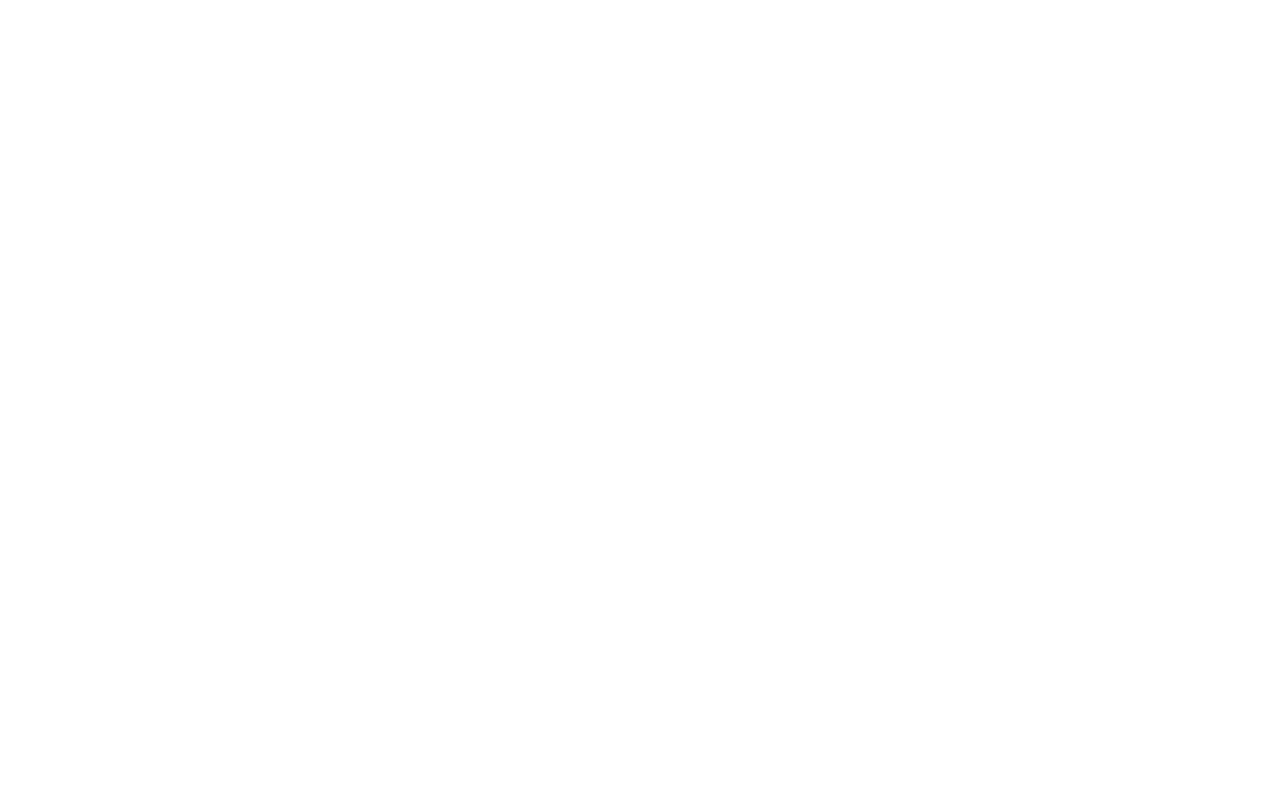
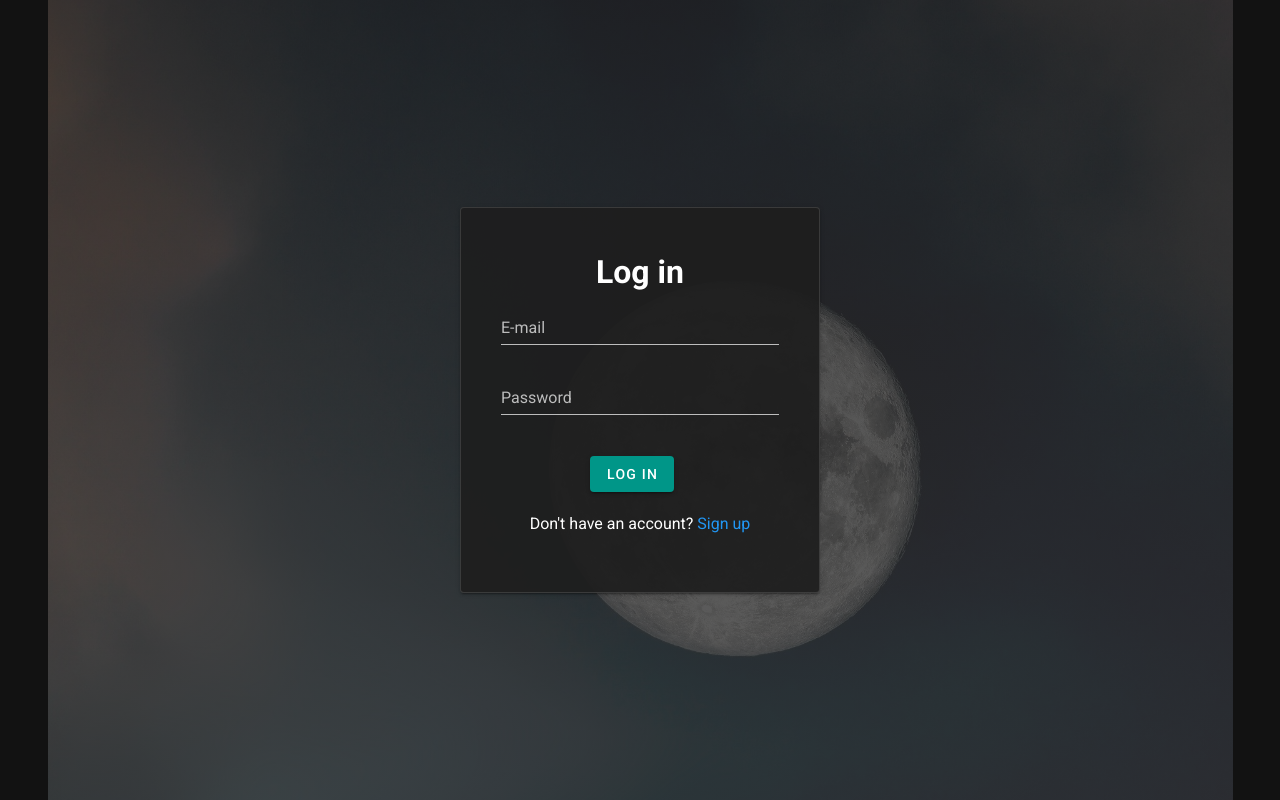
Before and after one commit to danielsneira/digital-gallery-ui, a Vue app: page /login in a window 1280 px wide. Built offline with nearby package versions, Linux system fonts and the light colour scheme.

Commit message:
implements login

```diff
--- a/src/App.vue
+++ b/src/App.vue
@@ -1,19 +1,27 @@
 <template>
   <v-app>
-
     <v-main>
-      <router-view/>
+      <router-view />
     </v-main>
   </v-app>
 </template>
 
 <script>
-
 export default {
-  name: 'App',
+  name: "App",
 
   data: () => ({
     //
   }),
+  watch: {
+    // eslint-disable-next-line no-unused-vars
+    $route(to, from) {
+      document.title = to.meta.title || "";
+    },
+    immediate: true
+  },
 };
 </script>
+
+<style>
+</style>
--- a/src/components/HelloWorld.vue
+++ /dev/null
@@ -1,151 +0,0 @@
-<template>
-  <v-container>
-    <v-row class="text-center">
-      <v-col cols="12">
-        <v-img
-          :src="require('../assets/logo.svg')"
-          class="my-3"
-          contain
-          height="200"
-        />
-      </v-col>
-
-      <v-col class="mb-4">
-        <h1 class="display-2 font-weight-bold mb-3">
-          Welcome to Vuetify
-        </h1>
-
-        <p class="subheading font-weight-regular">
-          For help and collaboration with other Vuetify developers,
-          <br>please join our online
-          <a
-            href="https://community.vuetifyjs.com"
-            target="_blank"
-          >Discord Community</a>
-        </p>
-      </v-col>
-
-      <v-col
-        class="mb-5"
-        cols="12"
-      >
-        <h2 class="headline font-weight-bold mb-3">
-          What's next?
-        </h2>
-
-        <v-row justify="center">
-          <a
-            v-for="(next, i) in whatsNext"
-            :key="i"
-            :href="next.href"
-            class="subheading mx-3"
-            target="_blank"
-          >
-            {{ next.text }}
-          </a>
-        </v-row>
-      </v-col>
-
-      <v-col
-        class="mb-5"
-        cols="12"
-      >
-        <h2 class="headline font-weight-bold mb-3">
-          Important Links
-        </h2>
-
-        <v-row justify="center">
-          <a
-            v-for="(link, i) in importantLinks"
-            :key="i"
-            :href="link.href"
-            class="subheading mx-3"
-            target="_blank"
-          >
-            {{ link.text }}
-          </a>
-        </v-row>
-      </v-col>
-
-      <v-col
-        class="mb-5"
-        cols="12"
-      >
-        <h2 class="headline font-weight-bold mb-3">
-          Ecosystem
-        </h2>
-
-        <v-row justify="center">
-          <a
-            v-for="(eco, i) in ecosystem"
-            :key="i"
-            :href="eco.href"
-            class="subheading mx-3"
-            target="_blank"
-          >
-            {{ eco.text }}
-          </a>
-        </v-row>
-      </v-col>
-    </v-row>
-  </v-container>
-</template>
-
-<script>
-  export default {
-    name: 'HelloWorld',
-
-    data: () => ({
-      ecosystem: [
-        {
-          text: 'vuetify-loader',
-          href: 'https://github.com/vuetifyjs/vuetify-loader',
-        },
-        {
-          text: 'github',
-          href: 'https://github.com/vuetifyjs/vuetify',
-        },
-        {
-          text: 'awesome-vuetify',
-          href: 'https://github.com/vuetifyjs/awesome-vuetify',
-        },
-      ],
-      importantLinks: [
-        {
-          text: 'Documentation',
-          href: 'https://vuetifyjs.com',
-        },
-        {
-          text: 'Chat',
-          href: 'https://community.vuetifyjs.com',
-        },
-        {
-          text: 'Made with Vuetify',
-          href: 'https://madewithvuejs.com/vuetify',
-        },
-        {
-          text: 'Twitter',
-          href: 'https://twitter.com/vuetifyjs',
-        },
-        {
-          text: 'Articles',
-          href: 'https://medium.com/vuetify',
-        },
-      ],
-      whatsNext: [
-        {
-          text: 'Explore components',
-          href: 'https://vuetifyjs.com/components/api-explorer',
-        },
-        {
-          text: 'Select a layout',
-          href: 'https://vuetifyjs.com/getting-started/pre-made-layouts',
-        },
-        {
-          text: 'Frequently Asked Questions',
-          href: 'https://vuetifyjs.com/getting-started/frequently-asked-questions',
-        },
-      ],
-    }),
-  }
-</script>
--- a/src/plugins/vuetify.js
+++ b/src/plugins/vuetify.js
@@ -4,4 +4,5 @@
 Vue.use(Vuetify);
 
 export default new Vuetify({
-});
+  theme: { dark: true },
+})
--- a/src/router/index.js
+++ b/src/router/index.js
@@ -8,16 +8,33 @@
   {
     path: '/',
     name: 'Home',
-    component: Home
+    component: Home,
+    meta: {
+      auth: true,
+      title: 'Dashboard'
+    }
   },
   {
-    path: '/about',
-    name: 'About',
+    path: '/login',
+    name: 'Login',
     // route level code-splitting
-    // this generates a separate chunk (about.[hash].js) for this route
+    // this generates a separate chunk (login.[hash].js) for this route
     // which is lazy-loaded when the route is visited.
-    component: () => import(/* webpackChunkName: "about" */ '../views/About.vue')
-  }
+    component: () => import(/* webpackChunkName: "login" */ '../views/Login.vue'),
+    meta: {
+      auth: false,
+      title: 'Log in'
+    }
+  },
+  {
+    path: '/sign-up',
+    name: 'Sign-up',
+    component: () => import('../views/Sign-up.vue'),
+    meta: {
+      auth: false,
+      title: 'Sign-up'
+    }
+  },
 ]
 
 const router = new VueRouter({
--- a/src/views/About.vue
+++ /dev/null
@@ -1,5 +0,0 @@
-<template>
-  <div class="about">
-    <h1>This is an about page</h1>
-  </div>
-</template>
--- a/src/views/Home.vue
+++ b/src/views/Home.vue
@@ -1,15 +1,12 @@
 <template>
-  <hello-world />
+<p>home here</p>
 </template>
 
 <script>
-  import HelloWorld from '../components/HelloWorld'
-
   export default {
     name: 'Home',
 
     components: {
-      HelloWorld,
     },
   }
 </script>
--- /dev/null
+++ b/src/views/Login.vue
@@ -0,0 +1,90 @@
+<template>
+  <v-container class="main-bg">
+    <v-row align="center" justify="center" style="height: 100vh;">
+      <v-card
+        class="mx-auto justify-center text-center sign-up-card"
+        elevation="2"
+        outlined
+      >
+        <v-form ref="form" v-model="valid" class="ma-5 pa-5" lazy-validation>
+          <h1 class="text-center">Log in</h1>
+          <v-text-field
+            v-model="email"
+            :rules="emailRules"
+            label="E-mail"
+            required
+          ></v-text-field>
+
+          <v-text-field
+            v-model="password"
+            :rules="passwordRules"
+            label="Password"
+            type="password"
+            required
+          ></v-text-field>
+
+          <v-btn
+            :disabled="!valid"
+            color="teal"
+            class="mr-4 my-5"
+            @click="logIn"
+          >
+            Log in
+          </v-btn>
+          <p>Don't have an account? <a href="./sign-up">Sign up</a></p>
+        </v-form>
+      </v-card>
+    </v-row>
+  </v-container>
+</template>
+
+<script>
+export default {
+  data: () => ({
+    valid: true,
+    email: "",
+    emailRules: [
+      (v) => !!v || "E-mail is required",
+      (v) => /.+@.+\..+/.test(v) || "E-mail must be valid",
+    ],
+    password: "",
+    passwordRules: [
+      (v) => !!v || "Password is required",
+      (v) => (v && v.length >= 5) || "Must be more than 5 characters",
+    ],
+  }),
+
+  methods: {
+    logIn() {
+      this.$refs.form.validate()
+        ? console.log("okay")
+        : console.log("not okay");
+    },
+  },
+};
+</script>
+
+<style scoped>
+.main-bg {
+  background-image: linear-gradient(
+      180deg,
+      #262626cc,
+      #353535cc
+    ),
+    url("../assets/bg-image.jpg");
+  background-size: cover;
+  background-repeat: no-repeat;
+  background-position: center;
+  background-size: cover;
+  height: 100vh;
+}
+
+.theme--dark.v-card {
+  background-color: #1e1e1eee;
+  width: 360px;
+}
+
+a{
+  text-decoration: none;
+}
+</style>
--- /dev/null
+++ b/src/views/Sign-up.vue
@@ -0,0 +1,99 @@
+<template>
+  <v-container class="main-bg">
+    <v-row align="center" justify="center" style="height: 100vh;">
+      <v-card
+        class="mx-auto justify-center text-center sign-up-card"
+        elevation="2"
+        outlined
+      >
+        <v-form ref="form" v-model="valid" class="ma-5 pa-5" lazy-validation>
+          <h1 class="text-center">Sign up</h1>
+          <v-text-field
+            v-model="name"
+            :rules="nameRules"
+            label="Name"
+            required
+          ></v-text-field>
+
+          <v-text-field
+            v-model="email"
+            :rules="emailRules"
+            label="E-mail"
+            required
+          ></v-text-field>
+
+          <v-text-field
+            v-model="password"
+            :rules="passwordRules"
+            label="Password"
+            type="password"
+            required
+          ></v-text-field>
+
+          <v-btn
+            :disabled="!valid"
+            color="teal"
+            class="mr-4 my-5"
+            @click="signUp"
+          >
+            Sign Up
+          </v-btn>
+          <p>Have an account? <a href="./login">Log in</a></p>
+        </v-form>
+      </v-card>
+    </v-row>
+  </v-container>
+</template>
+
+<script>
+export default {
+  data: () => ({
+    valid: true,
+    name: "",
+    nameRules: [(v) => !!v || "Name is required"],
+    email: "",
+    emailRules: [
+      (v) => !!v || "E-mail is required",
+      (v) => /.+@.+\..+/.test(v) || "E-mail must be valid",
+    ],
+    password: "",
+    passwordRules: [
+      (v) => !!v || "Password is required",
+      (v) => (v && v.length >= 5) || "Must be more than 5 characters",
+    ],
+  }),
+
+  methods: {
+    signUp() {
+      this.$refs.form.validate()
+        ? console.log("okay")
+        : console.log("not okay");
+    },
+  },
+};
+</script>
+
+<style scoped>
+.main-bg {
+  background-image: linear-gradient(
+      180deg,
+      #262626cc,
+      #353535cc
+    ),
+    url("../assets/bg-image.jpg");
+  background-size: cover;
+  background-repeat: no-repeat;
+  background-position: center;
+  background-size: cover;
+  height: 100vh;
+}
+
+.theme--dark.v-card {
+  background-color: #1e1e1eee;
+  width: 360px;
+}
+
+a{
+  text-decoration: none;
+}
+</style>
```
Also changed, not shown: src/assets/bg-image.jpg (added), 1 other file (tests, documents, lock files or other folders).
